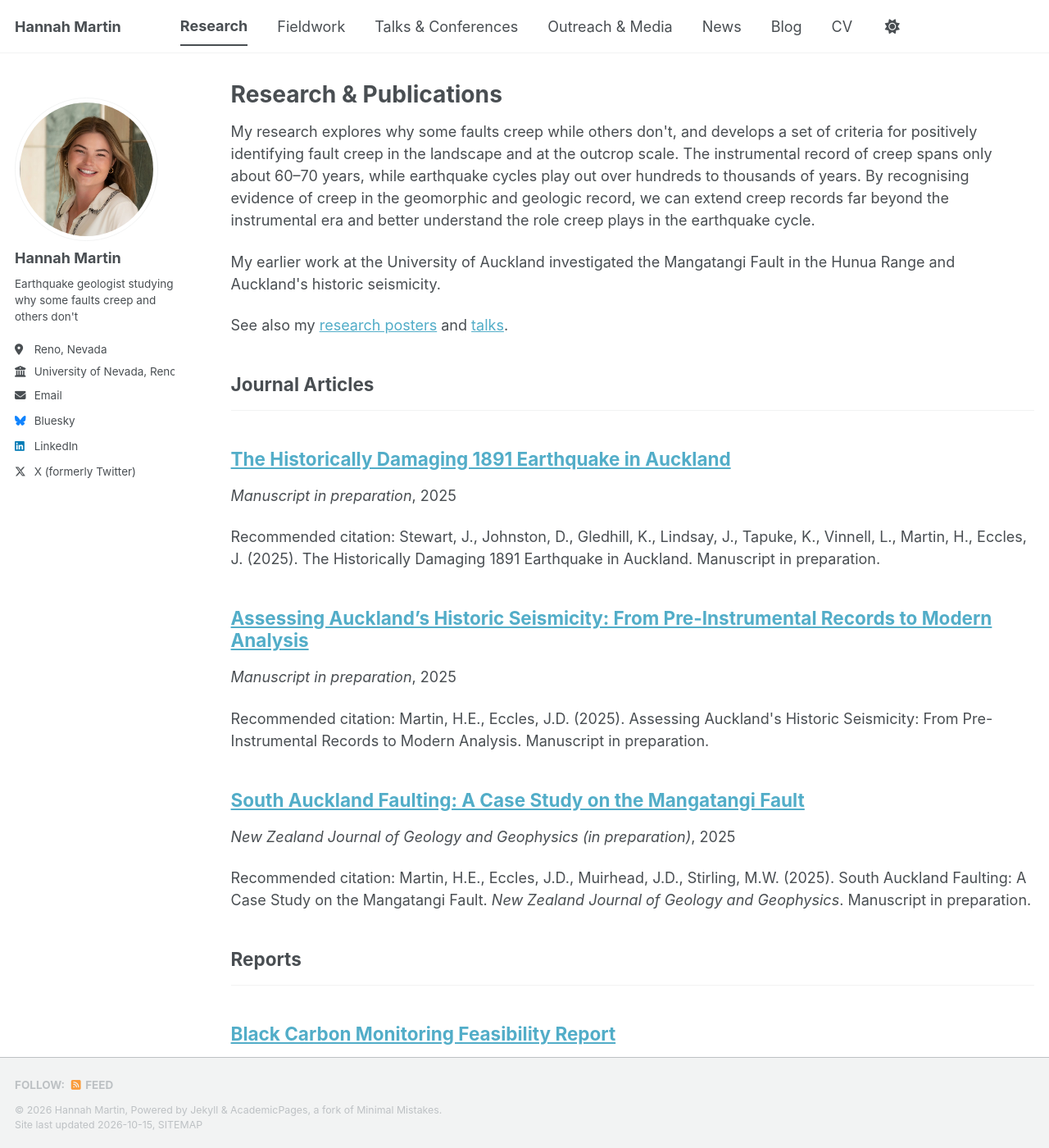
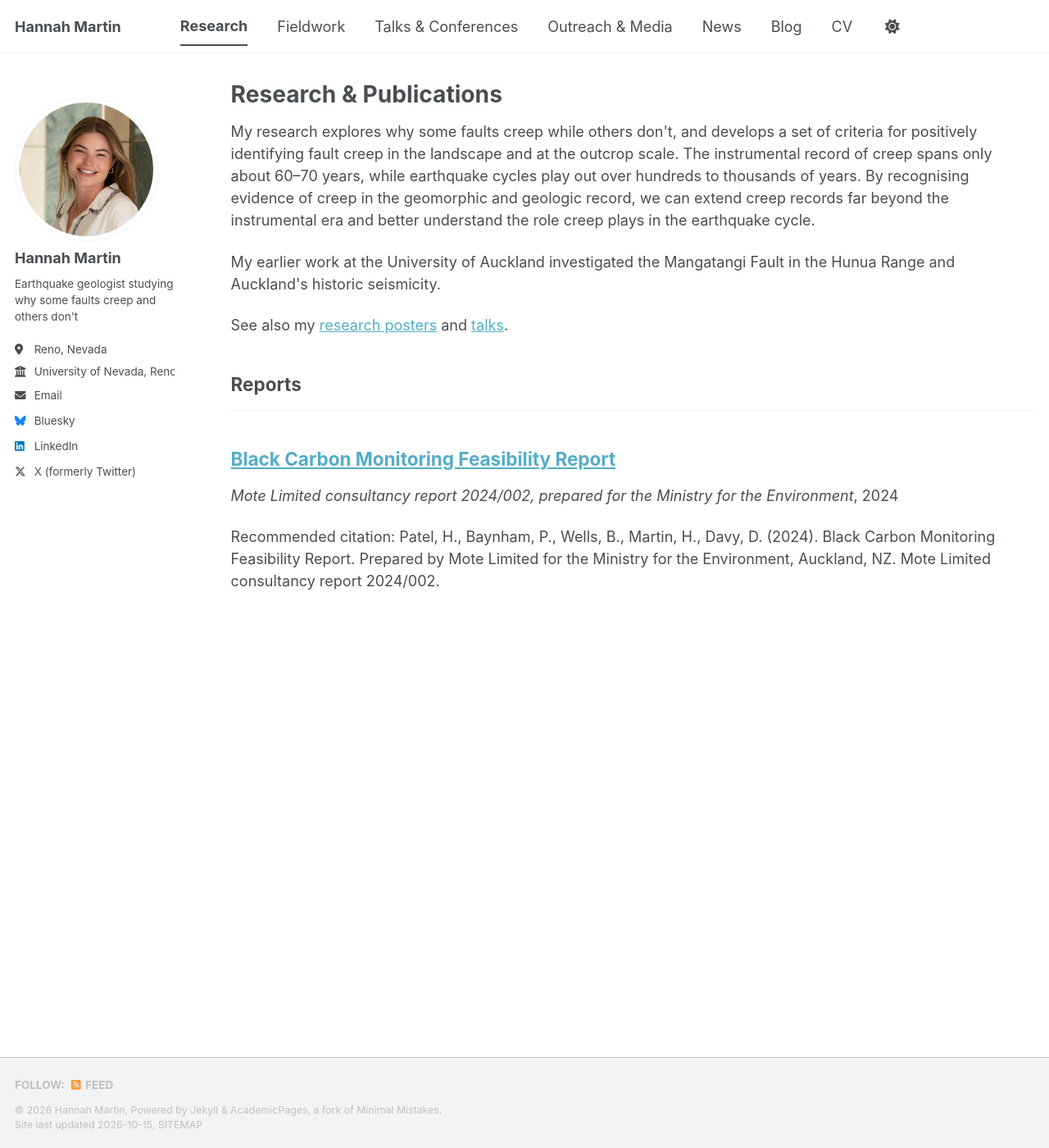
Before and after one commit to HannahMartinGeology/hannahmartingeology.github.io, a Jekyll site: the page built from _pages/publications.html, in a window 1280 px wide and 1400 px high. Shown: the whole window at 82% size. Built offline with Jekyll 4.4.1, drawn with Linux system fonts in a browser that asks for light colours; a style sheet for code colours, icons or effects is not loaded.

Commit message:
Remove in-preparation journal articles
Co-Authored-By: Claude Opus 5.5 (1M context) <noreply@anthropic.com>
Claude-Session: https://claude.ai/code/session_01DgkcoPr1qNd1CjQ2i3f6tK

```diff
--- a/_publications/2025-1891-auckland-earthquake.md
+++ /dev/null
@@ -1,9 +0,0 @@
----
-title: "The Historically Damaging 1891 Earthquake in Auckland"
-collection: publications
-category: manuscripts
-permalink: /publication/2025-1891-auckland-earthquake
-date: 2025-01-03
-venue: "Manuscript in preparation"
-citation: "Stewart, J., Johnston, D., Gledhill, K., Lindsay, J., Tapuke, K., Vinnell, L., Martin, H., Eccles, J. (2025). The Historically Damaging 1891 Earthquake in Auckland. Manuscript in preparation."
----
--- a/_publications/2025-auckland-historic-seismicity.md
+++ /dev/null
@@ -1,9 +0,0 @@
----
-title: "Assessing Auckland's Historic Seismicity: From Pre-Instrumental Records to Modern Analysis"
-collection: publications
-category: manuscripts
-permalink: /publication/2025-auckland-historic-seismicity
-date: 2025-01-02
-venue: "Manuscript in preparation"
-citation: "Martin, H.E., Eccles, J.D. (2025). Assessing Auckland's Historic Seismicity: From Pre-Instrumental Records to Modern Analysis. Manuscript in preparation."
----
--- a/_publications/2025-mangatangi-fault.md
+++ /dev/null
@@ -1,9 +0,0 @@
----
-title: "South Auckland Faulting: A Case Study on the Mangatangi Fault"
-collection: publications
-category: manuscripts
-permalink: /publication/2025-mangatangi-fault
-date: 2025-01-01
-venue: "New Zealand Journal of Geology and Geophysics (in preparation)"
-citation: "Martin, H.E., Eccles, J.D., Muirhead, J.D., Stirling, M.W. (2025). South Auckland Faulting: A Case Study on the Mangatangi Fault. <i>New Zealand Journal of Geology and Geophysics</i>. Manuscript in preparation."
----
```
Also changed, not shown: _fieldwork/2023-mangatangi-fault.md (+1 -1 lines).
